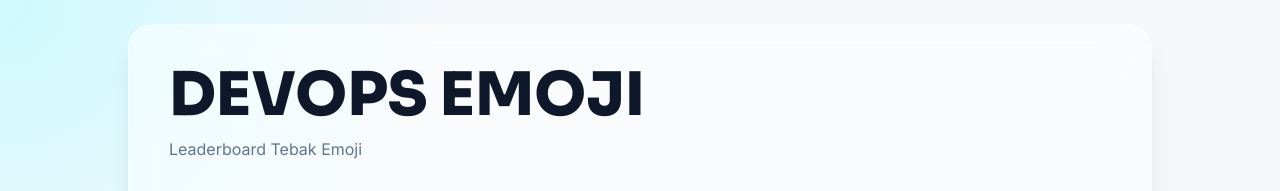
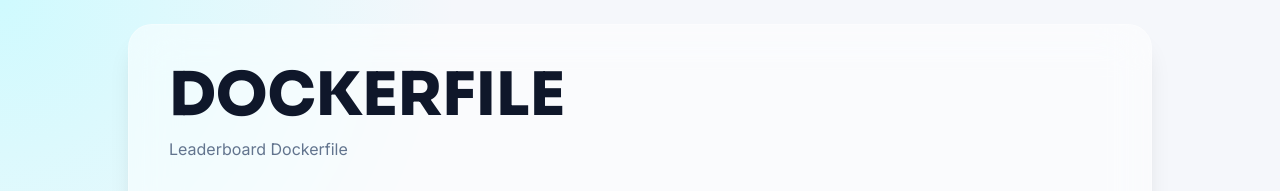
Before and after one commit to ikhfri/itk-leaderboard, a Next.js app: page /devops/emoji/leaderboard in a window 1280 px wide. Shown: the top 191 px of the page. Built offline with nearby package versions, Linux system fonts and the light colour scheme; no server answers; the database is empty.

Commit message:
feat : quiz emoji improve 2

```diff
--- a/src/app/devops/emoji/leaderboard/page.tsx
+++ b/src/app/devops/emoji/leaderboard/page.tsx
@@ -7,11 +7,11 @@ import Card from "@/components/ui/card";
 
 import LeaderboardList from "@/components/leaderboard/leaderboard-list";
 
-export default function Page() {
+export default function DockerfileLeaderboardPage() {
   const [results, setResults] = useState([]);
 
   const fetchLeaderboard = async () => {
-    const response = await fetch("/api/leaderboard/devops/emoji");
+    const response = await fetch("/api/leaderboard/devops/dockerfile");
 
     const data = await response.json();
 
@@ -34,9 +34,23 @@ export default function Page() {
         <Card className="p-10">
           <div className="flex flex-col gap-8">
             <div>
-              <h1 className="text-6xl font-black">DEVOPS EMOJI</h1>
+              <h1
+                className="
+                  text-6xl
+                  font-black
+                "
+              >
+                DOCKERFILE
+              </h1>
 
-              <p className="text-slate-500 mt-3">Leaderboard Tebak Emoji</p>
+              <p
+                className="
+                  text-slate-500
+                  mt-3
+                "
+              >
+                Leaderboard Dockerfile
+              </p>
             </div>
 
             <LeaderboardList results={results} />
--- a/src/app/devops/emoji/page.tsx
+++ b/src/app/devops/emoji/page.tsx
@@ -379,7 +379,7 @@ export default function EmojiQuizPage() {
                 className="
                   text-6xl
                   font-black
-                  bg-gradient-to-r
+                  bg-linear-to-r
                   from-orange-400
                   to-red-500
                   bg-clip-text
```
